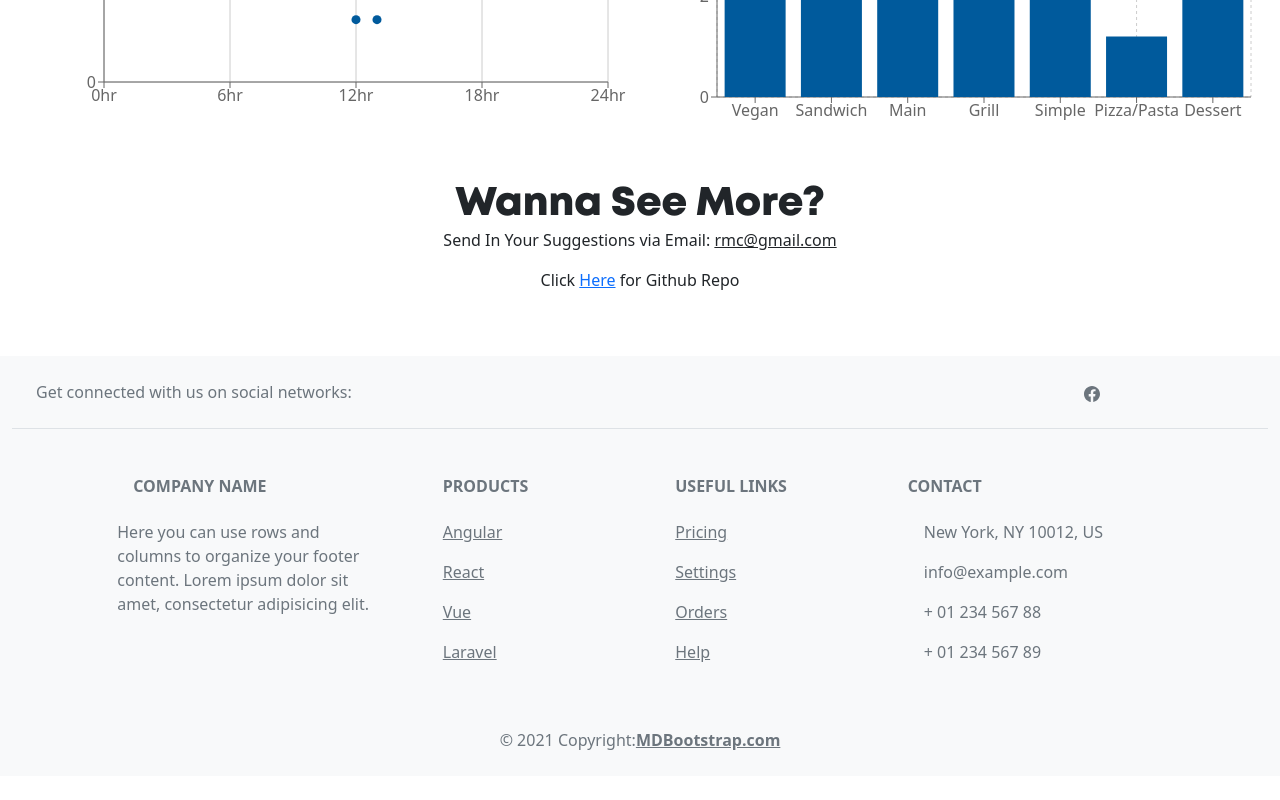
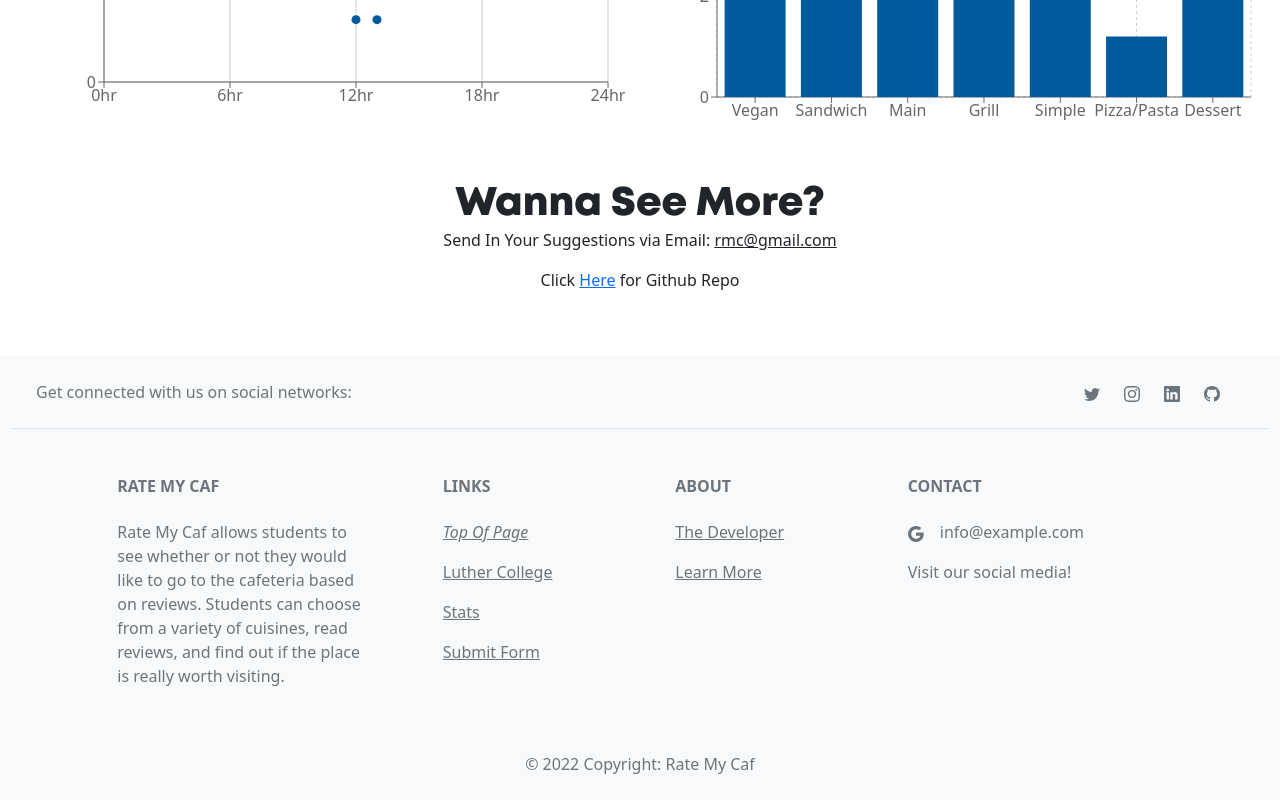
Before and after one commit to vincent-buchner/rate-my-caf, a React (Create React App) app: page / in a window 1280 px wide. Shown: the part 1902-2702 px from the top of the page. Before the commit the page ends 2678 px from the top, so only its background shows below. Built offline with nearby package versions, Linux system fonts and the light colour scheme.

Commit message:
Added Some links and icons to footer

```diff
--- a/src/Components/Footer.js
+++ b/src/Components/Footer.js
@@ -1,5 +1,5 @@
 import { Row, Col, Container } from "react-bootstrap";
-import { BsFacebook } from "react-icons/bs";
+import { BsTwitter, BsInstagram, BsLinkedin, BsGithub, BsGoogle } from "react-icons/bs";
 
 function Footer() {
     return (
@@ -21,22 +21,16 @@ function Footer() {
                             {/* <!-- Right --> */}
                             <div>
                                 <a href="" className="me-4 text-reset">
-                                    <BsFacebook />
+                                    <BsTwitter />
                                 </a>
                                 <a href="" className="me-4 text-reset">
-                                    <i className="fab fa-twitter"></i>
+                                    <BsInstagram />
                                 </a>
                                 <a href="" className="me-4 text-reset">
-                                    <i className="fab fa-google"></i>
+                                    <BsLinkedin />
                                 </a>
                                 <a href="" className="me-4 text-reset">
-                                    <i className="fab fa-instagram"></i>
-                                </a>
-                                <a href="" className="me-4 text-reset">
-                                    <i className="fab fa-linkedin"></i>
-                                </a>
-                                <a href="" className="me-4 text-reset">
-                                    <i className="fab fa-github"></i>
+                                    <BsGithub />
                                 </a>
                             </div>
                             {/* <!-- Right --> */}
@@ -52,11 +46,14 @@ function Footer() {
                                     <div className="col-md-3 col-lg-4 col-xl-3 mx-auto mb-4">
                                         {/* <!-- Content --> */}
                                         <h6 className="text-uppercase fw-bold mb-4">
-                                            <i className="fas fa-gem me-3"></i>Company name
+                                            Rate My Caf
                                         </h6>
                                         <p>
-                                            Here you can use rows and columns to organize your footer content. Lorem ipsum
-                                            dolor sit amet, consectetur adipisicing elit.
+                                        Rate My Caf allows students to see whether or
+                                        not they would like to go to the cafeteria
+                                        based on reviews. Students can choose from a
+                                        variety of cuisines, read reviews, and find out
+                                        if the place is really worth visiting.
                                         </p>
                                     </div>
                                     {/* <!-- Grid column --> */}
@@ -65,19 +62,19 @@ function Footer() {
                                     <div className="col-md-2 col-lg-2 col-xl-2 mx-auto mb-4">
                                         {/* <!-- Links --> */}
                                         <h6 className="text-uppercase fw-bold mb-4">
-                                            Products
+                                            LINKS
                                         </h6>
                                         <p>
-                                            <a href="#!" className="text-reset">Angular</a>
+                                            <a href="#!" className="text-reset"><i>Top Of Page</i></a>
                                         </p>
                                         <p>
-                                            <a href="#!" className="text-reset">React</a>
+                                            <a href="#!" className="text-reset">Luther College</a>
                                         </p>
                                         <p>
-                                            <a href="#!" className="text-reset">Vue</a>
+                                            <a href="#!" className="text-reset">Stats</a>
                                         </p>
                                         <p>
-                                            <a href="#!" className="text-reset">Laravel</a>
+                                            <a href="#!" className="text-reset">Submit Form</a>
                                         </p>
                                     </div>
                                     {/* <!-- Grid column --> */}
@@ -86,19 +83,13 @@ function Footer() {
                                     <div className="col-md-3 col-lg-2 col-xl-2 mx-auto mb-4">
                                         {/* <!-- Links --> */}
                                         <h6 className="text-uppercase fw-bold mb-4">
-                                            Useful links
+                                            About
                                         </h6>
                                         <p>
-                                            <a href="#!" className="text-reset">Pricing</a>
+                                            <a href="#!" className="text-reset">The Developer</a>
                                         </p>
                                         <p>
-                                            <a href="#!" className="text-reset">Settings</a>
-                                        </p>
-                                        <p>
-                                            <a href="#!" className="text-reset">Orders</a>
-                                        </p>
-                                        <p>
-                                            <a href="#!" className="text-reset">Help</a>
+                                            <a href="#!" className="text-reset">Learn More</a>
                                         </p>
                                     </div>
                                     {/* <!-- Grid column --> */}
@@ -109,13 +100,11 @@ function Footer() {
                                         <h6 className="text-uppercase fw-bold mb-4">
                                             Contact
                                         </h6>
-                                        <p><i className="fas fa-home me-3"></i> New York, NY 10012, US</p>
                                         <p>
-                                            <i className="fas fa-envelope me-3"></i>
-                                            info@example.com
+                                            <BsGoogle />
+                                            &emsp;info@example.com
                                         </p>
-                                        <p><i className="fas fa-phone me-3"></i> + 01 234 567 88</p>
-                                        <p><i className="fas fa-print me-3"></i> + 01 234 567 89</p>
+                                        <p>Visit our social media!</p>
                                     </div>
                                     {/* <!-- Grid column --> */}
                                 </div>
@@ -126,8 +115,8 @@ function Footer() {
 
                         {/* <!-- Copyright --> */}
                         <div className="text-center p-4">
-                            © 2021 Copyright:
-                            <a className="text-reset fw-bold" href="https://mdbootstrap.com/">MDBootstrap.com</a>
+                            © 2022 Copyright:
+                            Rate My Caf
                         </div>
                         {/* <!-- Copyright --> */}
                     </footer>
--- a/src/Components/MainNavBar.js
+++ b/src/Components/MainNavBar.js
@@ -9,18 +9,18 @@ function CafNavBar() {
                 <Navbar.Toggle aria-controls="responsive-navbar-nav" />
                 <Navbar.Collapse id="responsive-navbar-nav">
                     <Nav className="me-auto">
-                        <Nav.Link href="#features">Luther College</Nav.Link>
+                        <Nav.Link href="https://www.luther.edu/">Luther College</Nav.Link>
                         <Nav.Link href="#pricing">Stats</Nav.Link>
                         <NavDropdown title="Eating Times" id="collasible-nav-dropdown">
-                            <NavDropdown.Item href="#action/3.1">Breakfast</NavDropdown.Item>
-                            <NavDropdown.Item href="#action/3.2">Lunch</NavDropdown.Item>
-                            <NavDropdown.Item href="#action/3.3">Dinner</NavDropdown.Item>
+                            <NavDropdown.Item href="https://menus.sodexomyway.com/BiteMenu/Menu?menuId=14809&locationId=51809001&whereami=https://luther.sodexomyway.com/dining-near-me/resident-dining">Breakfast</NavDropdown.Item>
+                            <NavDropdown.Item href="https://menus.sodexomyway.com/BiteMenu/Menu?menuId=14809&locationId=51809001&whereami=https://luther.sodexomyway.com/dining-near-me/resident-dining">Lunch</NavDropdown.Item>
+                            <NavDropdown.Item href="https://menus.sodexomyway.com/BiteMenu/Menu?menuId=14809&locationId=51809001&whereami=https://luther.sodexomyway.com/dining-near-me/resident-dining">Dinner</NavDropdown.Item>
                             <NavDropdown.Divider />
                             <NavDropdown.Item href="#action/3.4">Learn More</NavDropdown.Item>
                         </NavDropdown>
                     </Nav>
                     <Nav>
-                        <Nav.Link href="#deets">
+                        <Nav.Link href="https://forms.gle/8duWCfQPUNGfumhN6" target="_blank">
                             <Button variant='outline-primary'>SUBMIT REVIEW</Button>
                         </Nav.Link>
                     </Nav>
```
